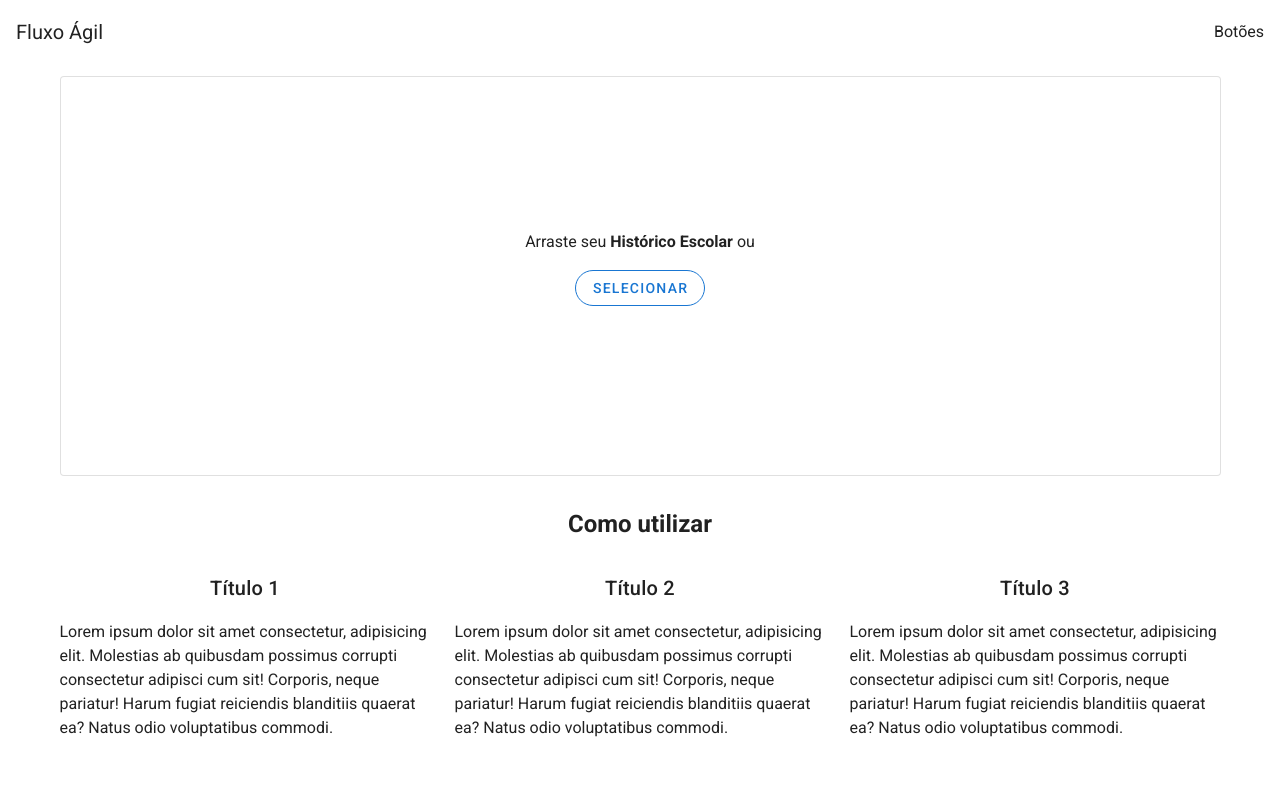
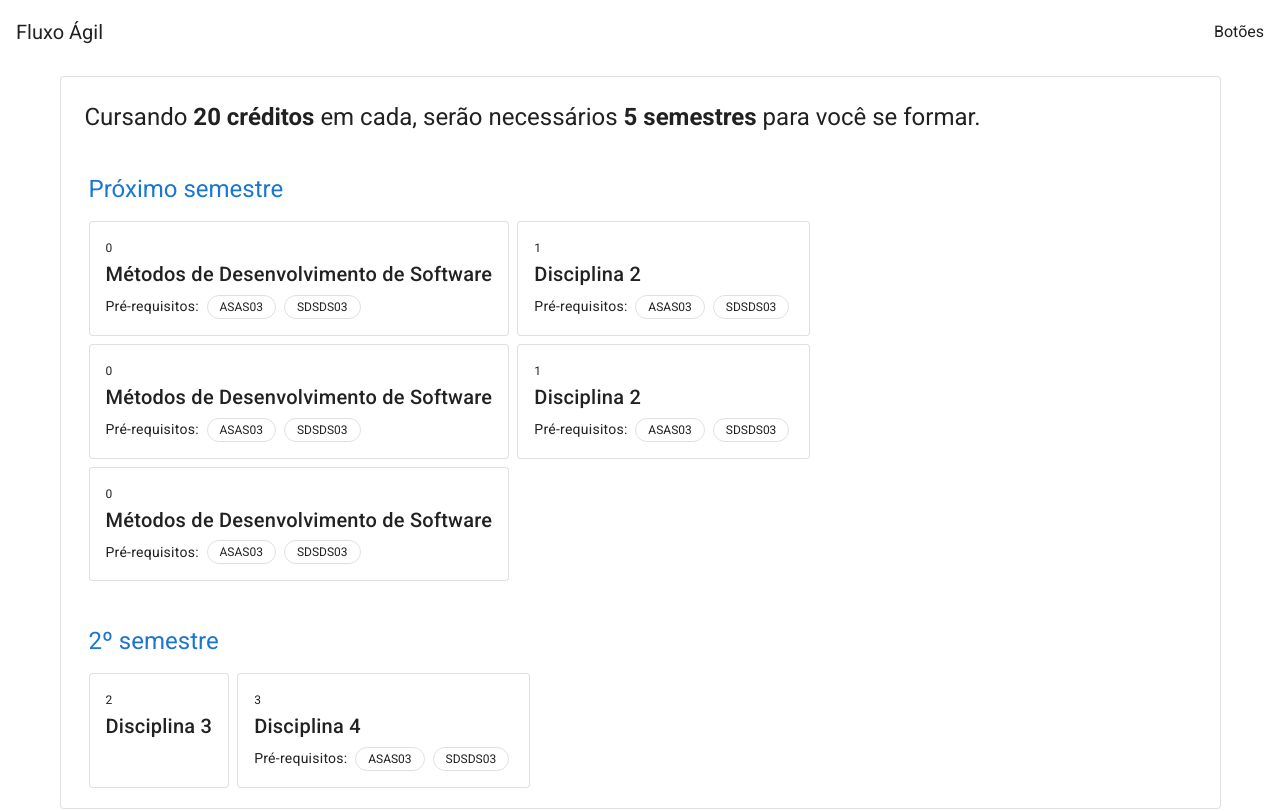
Before and after one commit to fluxo-agil/front-end, a Nuxt app: page / in a window 1280 px wide. Shown: the top 811 px of the page. Built offline with nearby package versions, Linux system fonts and the light colour scheme.

Commit message:
Create mocked recommendation

```diff
--- /dev/null
+++ b/components/Recommendation.vue
@@ -0,0 +1,74 @@
+<template>
+  <div>
+    <div class="text-h5" outlined>
+      Cursando
+      <strong>{{ recommendation.credits_by_period }} créditos</strong> em cada,
+      serão necessários
+      <strong>{{ recommendation.periods_to_graduate }} semestres</strong> para
+      você se formar.
+    </div>
+    <div
+      v-for="(period, index) in recommendation.periods"
+      :key="index"
+      class="mt-10"
+      small
+    >
+      <h2 class="headline primary--text ma-1">{{ periodTitle(index) }}</h2>
+
+      <div class="d-flex flex-row flex-wrap mt-3" outlined>
+        <v-card
+          v-for="course in period"
+          :key="course.id"
+          class="ma-1 pa-4"
+          outlined
+        >
+          <div class="text-caption">
+            {{ course.id }}
+          </div>
+
+          <div class="text-h6">
+            {{ course.title }}
+          </div>
+
+          <div v-if="hasPrerequisites(course)" class="mt-1">
+            <span class="text-body-2"> Pré-requisitos: </span>
+            <v-chip
+              v-for="(prerequisite, prerequisiteIndex) in course.prerequisites"
+              :key="prerequisiteIndex"
+              class="mx-1"
+              outlined
+              small
+            >
+              {{ prerequisite }}
+            </v-chip>
+          </div>
+        </v-card>
+      </div>
+    </div>
+  </div>
+</template>
+
+<script>
+export default {
+  props: {
+    recommendation: {
+      type: Object,
+      required: true,
+    },
+  },
+
+  methods: {
+    hasPrerequisites(course) {
+      return course.prerequisites.length > 0;
+    },
+
+    periodTitle(periodIndex) {
+      if (periodIndex === 0) {
+        return "Próximo semestre";
+      }
+
+      return `${periodIndex + 1}º semestre`;
+    },
+  },
+};
+</script>
--- /dev/null
+++ b/components/Stepper.vue
@@ -0,0 +1,82 @@
+<template>
+  <v-stepper v-model="stepper" outlined min-height="50vh">
+    <v-stepper-content step="1">
+      <Upload @update-recommendation="updateRecommendation" />
+    </v-stepper-content>
+    <v-stepper-content step="2">
+      <Recommendation :recommendation="recommendation" />
+    </v-stepper-content>
+  </v-stepper>
+</template>
+
+<script>
+export default {
+  data() {
+    return {
+      stepper: 2,
+      recommendation: {
+        credits_by_period: 20,
+        periods_to_graduate: 5,
+        periods: [
+          [
+            {
+              title: "Métodos de Desenvolvimento de Software",
+              id: 0,
+              prerequisites: ["ASAS03", "SDSDS03"],
+            },
+            {
+              title: "Disciplina 2",
+              id: 1,
+              prerequisites: ["ASAS03", "SDSDS03"],
+            },
+            {
+              title: "Métodos de Desenvolvimento de Software",
+              id: 0,
+              prerequisites: ["ASAS03", "SDSDS03"],
+            },
+            {
+              title: "Disciplina 2",
+              id: 1,
+              prerequisites: ["ASAS03", "SDSDS03"],
+            },
+            {
+              title: "Métodos de Desenvolvimento de Software",
+              id: 0,
+              prerequisites: ["ASAS03", "SDSDS03"],
+            },
+          ],
+          [
+            {
+              title: "Disciplina 3",
+              id: 2,
+              prerequisites: [],
+            },
+            {
+              title: "Disciplina 4",
+              id: 3,
+              prerequisites: ["ASAS03", "SDSDS03"],
+            },
+          ],
+        ],
+      },
+    };
+  },
+
+  watch: {
+    recommendation(newValue) {
+      if (newValue) {
+        this.stepper = 1;
+        return;
+      }
+
+      this.stepper = 2;
+    },
+  },
+
+  methods: {
+    updateRecommendation(recommendation) {
+      this.recommendation = recommendation;
+    },
+  },
+};
+</script>
--- a/components/Upload.vue
+++ b/components/Upload.vue
@@ -1,11 +1,8 @@
 <template>
-  <v-row justify="center" align="center">
-    <v-col>
   <v-card
     class="pa-4 d-flex flex-column align-center justify-center"
+    :loading="isLoading"
     min-height="50vh"
-        outlined
-        :loading="isLoading"
   >
     <DocumentIcon class="mb-4" />
 
@@ -36,9 +33,7 @@
     >
       <span>{{ buttonText }}</span>
 
-          <v-icon v-if="selectedFile" class="ml-2" dense>
-            mdi-cloud-upload
-          </v-icon>
+      <v-icon v-if="selectedFile" class="ml-2" dense> mdi-cloud-upload </v-icon>
     </v-btn>
 
     <input
@@ -51,8 +46,6 @@
 
     <div v-if="selectedFile" class="mb-4"></div>
   </v-card>
-    </v-col>
-  </v-row>
 </template>
 
 <script>
@@ -115,7 +108,10 @@ export default {
         "getRecommendation",
         this.selectedFile
       );
-      console.log(response.data);
+
+      if (response.status === 200) {
+        this.$emit("update-recommendation", response.data);
+      }
 
       this.isLoading = false;
     },
--- a/pages/index.vue
+++ b/pages/index.vue
@@ -1,6 +1,6 @@
 <template>
   <div>
-    <Upload />
+    <Stepper />
     <Guide />
   </div>
 </template>
--- a/pages/inspire.vue
+++ /dev/null
@@ -1,19 +0,0 @@
-<template>
-  <v-row>
-    <v-col class="text-center">
-      <img
-        src="/v.png"
-        alt="Vuetify.js"
-        class="mb-5"
-      >
-      <blockquote class="blockquote">
-        &#8220;First, solve the problem. Then, write the code.&#8221;
-        <footer>
-          <small>
-            <em>&mdash;John Johnson</em>
-          </small>
-        </footer>
-      </blockquote>
-    </v-col>
-  </v-row>
-</template>
```
Lines whose indentation alone changed are shown as unchanged.
